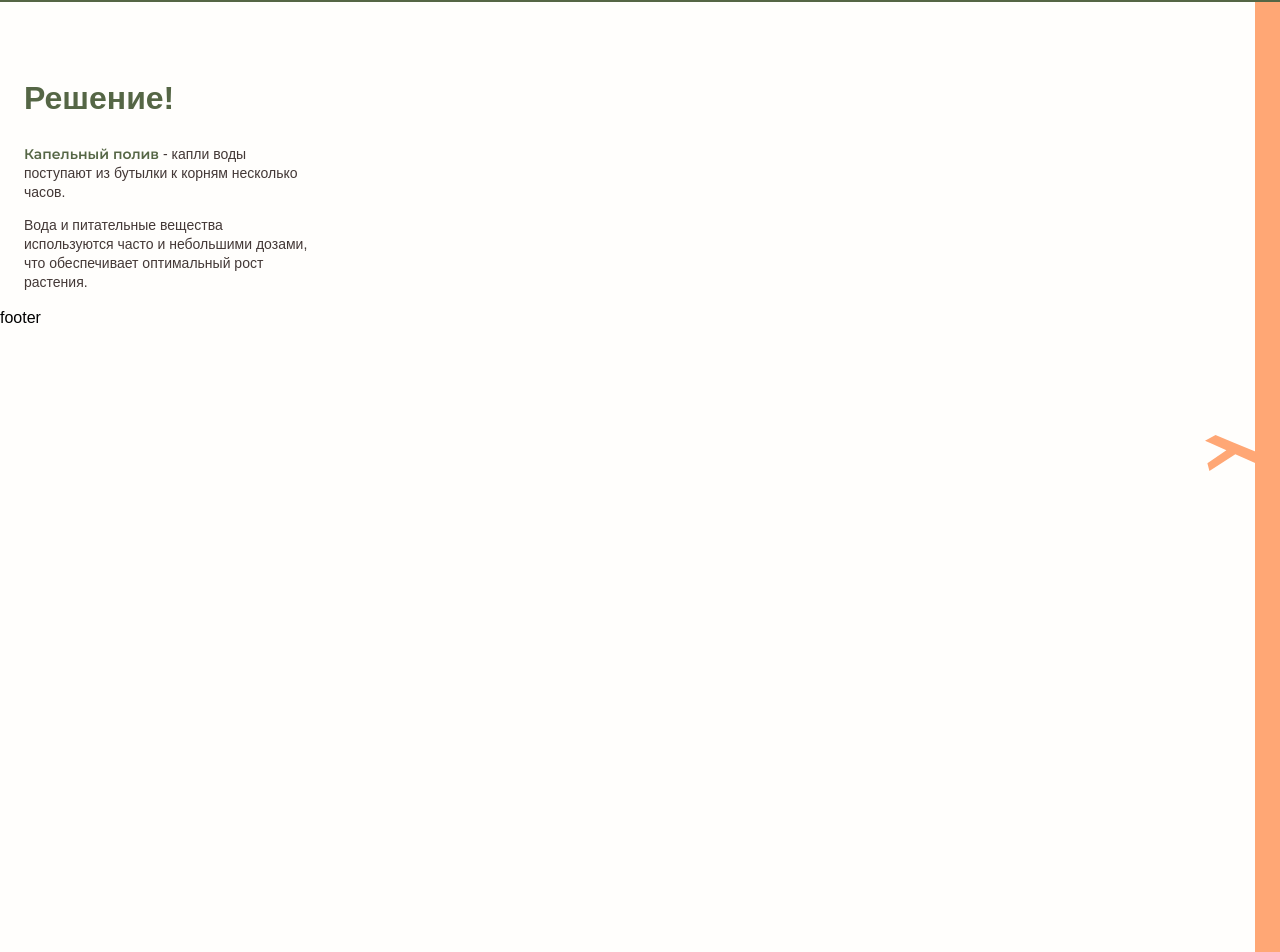
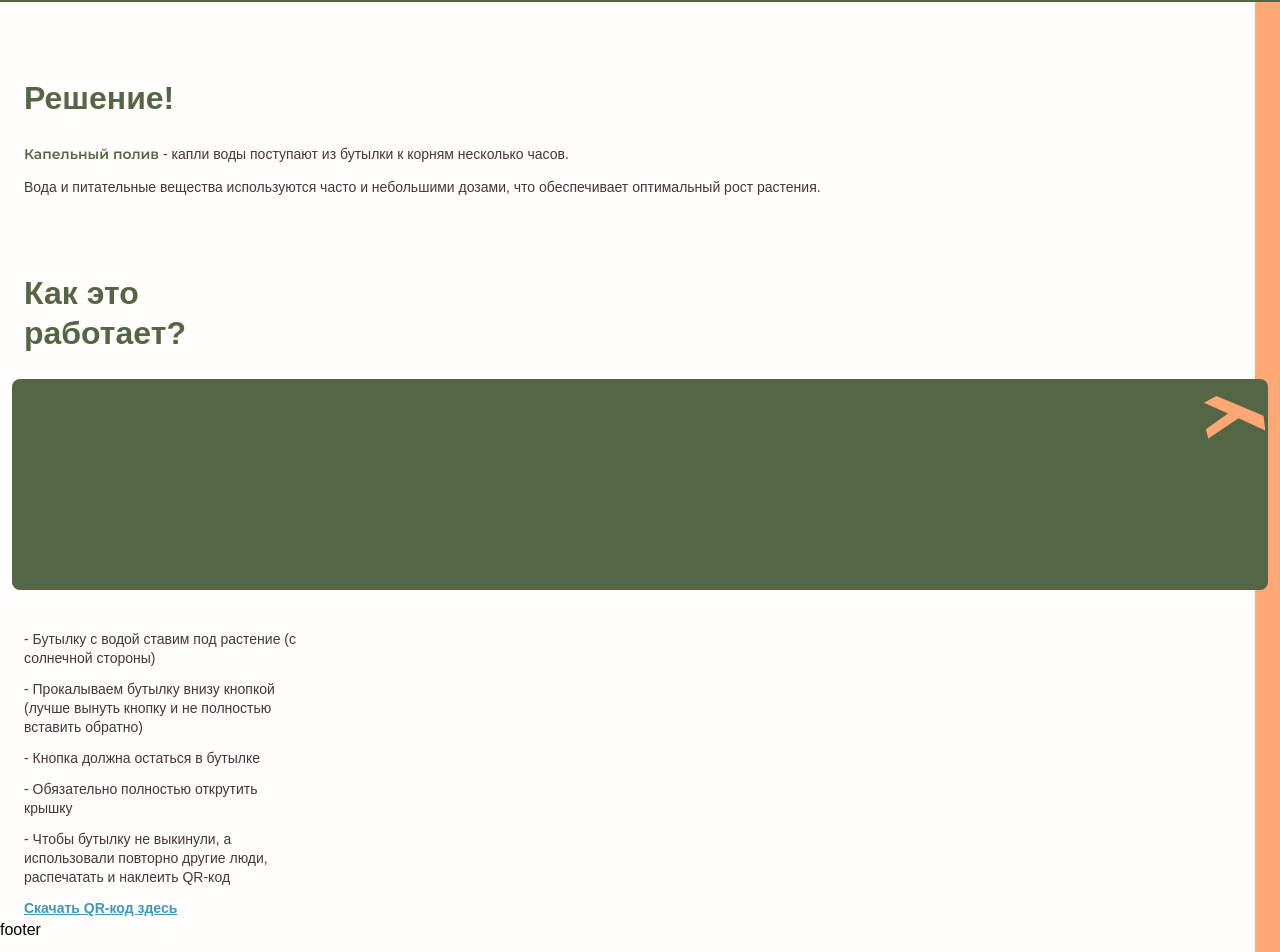
Before and after one commit to TAKTIL-tech/endlesswatering.org, a React (Create React App) app: page / in a window 1280 px wide. Shown: the part 1844-2796 px from the top of the page. Built offline with nearby package versions, Linux system fonts and the light colour scheme; a web font is replaced by a local one.

Commit message:
section how its work

```diff
--- a/src/components/BackgroundTree/BackgroundTree.css
+++ b/src/components/BackgroundTree/BackgroundTree.css
@@ -16,5 +16,5 @@
 
 .background_tree_branch{
     position: absolute;
-    right: 23px;
+    right: 14px;
 }
--- a/src/components/BackgroundTree/BackgroundTree.js
+++ b/src/components/BackgroundTree/BackgroundTree.js
@@ -14,20 +14,20 @@ const BackgroundTree = () => {
                 <img src={'./assets/images/backgroundTree/tree_branch_01.svg'} alt={'header background branch'}/>
             </div>
 
-            <div className='background_tree_branch' style={{top: '815px'}}>
-                <img src={'./assets/images/backgroundTree/tree_branch_01.svg'} alt={'header background branch'}/>
+            <div className='background_tree_branch' style={{top: '830px'}}>
+                <img src={'./assets/images/backgroundTree/tree_branch_02.svg'} alt={'header background branch'}/>
             </div>
 
-            <div className='background_tree_branch' style={{top: '2279px'}}>
+            <div className='background_tree_branch' style={{top: '2240px'}}>
                 <img src={'./assets/images/backgroundTree/tree_branch_01.svg'} alt={'header background branch'}/>
             </div>
 
             <div className='background_tree_branch' style={{top: '3404px'}}>
-                <img src={'./assets/images/backgroundTree/tree_branch_01.svg'} alt={'header background branch'}/>
+                <img src={'./assets/images/backgroundTree/tree_branch_02.svg'} alt={'header background branch'}/>
             </div>
 
             <div className='background_tree_branch' style={{top: '4461px'}}>
-                <img src={'./assets/images/backgroundTree/tree_branch_01.svg'} alt={'header background branch'}/>
+                <img src={'./assets/images/backgroundTree/tree_branch_02.svg'} alt={'header background branch'}/>
             </div>
         </>
     );
--- a/src/components/Main/HowItsWork/HowItsWork.css
+++ b/src/components/Main/HowItsWork/HowItsWork.css
@@ -0,0 +1,56 @@
+.how_its_work_header {
+    width: 272px;
+    margin-top: 76px;
+    margin-left: 24px;
+
+    font-size: 32px;
+    font-weight: 700;
+    line-height: 40px;
+    color: #556645;
+}
+
+.how_its_work_video_container {
+    height: 211px;
+
+    margin-left: 12px;
+    margin-right: 12px;
+
+    background-color: #556645;
+
+    border-radius: 8px;
+}
+
+.how_its_work_header_instruction_wrapper {
+    padding-left: 24px;
+    padding-right: 24px;
+}
+
+.how_its_work_instruction_list {
+
+    list-style: none;
+    margin: 40px auto 0;
+    padding: 0;
+}
+
+.how_its_work_instruction_item {
+    max-width: 272px;
+    margin-top: 12px;
+
+    font-weight: 400;
+    font-size: 14px;
+    line-height: 19px;
+    color: #433836;
+}
+
+.how_its_work_qr {
+    display: block;
+
+    margin-top: 12px;
+
+    font-weight: 700;
+    font-size: 14px;
+    line-height: 19px;
+    color: #3C98BF;
+
+    text-decoration: underline;
+}
--- a/src/components/Main/HowItsWork/HowItsWork.js
+++ b/src/components/Main/HowItsWork/HowItsWork.js
@@ -4,7 +4,35 @@ import './HowItsWork.css';
 const HowItsWork = () => {
     return (
         <section className='how_its_work_section'>
+            <h2 className='how_its_work_header'>
+                Как это работает?
+            </h2>
+            <div className='how_its_work_video_container'>
+                <video></video>
+            </div>
+            <div className='how_its_work_header_instruction_wrapper'>
+                <ul className='how_its_work_instruction_list'>
+                    <li className='how_its_work_instruction_item'>
+                        - Бутылку с водой ставим под растение (с солнечной стороны)
+                    </li>
+                    <li className='how_its_work_instruction_item'>
+                        - Прокалываем бутылку внизу кнопкой (лучше вынуть кнопку и не полностью вставить обратно)
+                    </li>
+                    <li className='how_its_work_instruction_item'>
+                        - Кнопка должна остаться в бутылке
+                    </li>
+                    <li className='how_its_work_instruction_item'>
+                        - Обязательно полностью открутить крышку
+                    </li>
+                    <li className='how_its_work_instruction_item'>
+                        - Чтобы бутылку не выкинули, а использовали повторно другие люди, распечатать и наклеить QR-код
+                    </li>
+                </ul>
 
+                <a className='how_its_work_qr'>
+                    Скачать QR-код здесь
+                </a>
+            </div>
         </section>
     );
 };
--- a/src/components/Main/Problem/Problem.css
+++ b/src/components/Main/Problem/Problem.css
@@ -20,7 +20,7 @@
     height: 294px;
 
     margin-bottom: 40px;
-    padding-top: 24px;
+    padding-top: 40px;
     padding-bottom: 24px;
 
     background-color: #556645;
--- a/src/components/Main/Solve/Solve.css
+++ b/src/components/Main/Solve/Solve.css
@@ -14,8 +14,6 @@
 }
 
 .solve_text{
-    max-width: 290px;
-
     font-size: 14px;
     font-weight: 400;
     line-height: 19px;
```
Also changed, not shown: public/assets/images/backgroundTree/tree_branch_01.svg, public/assets/images/backgroundTree/tree_branch_02.svg (added).
